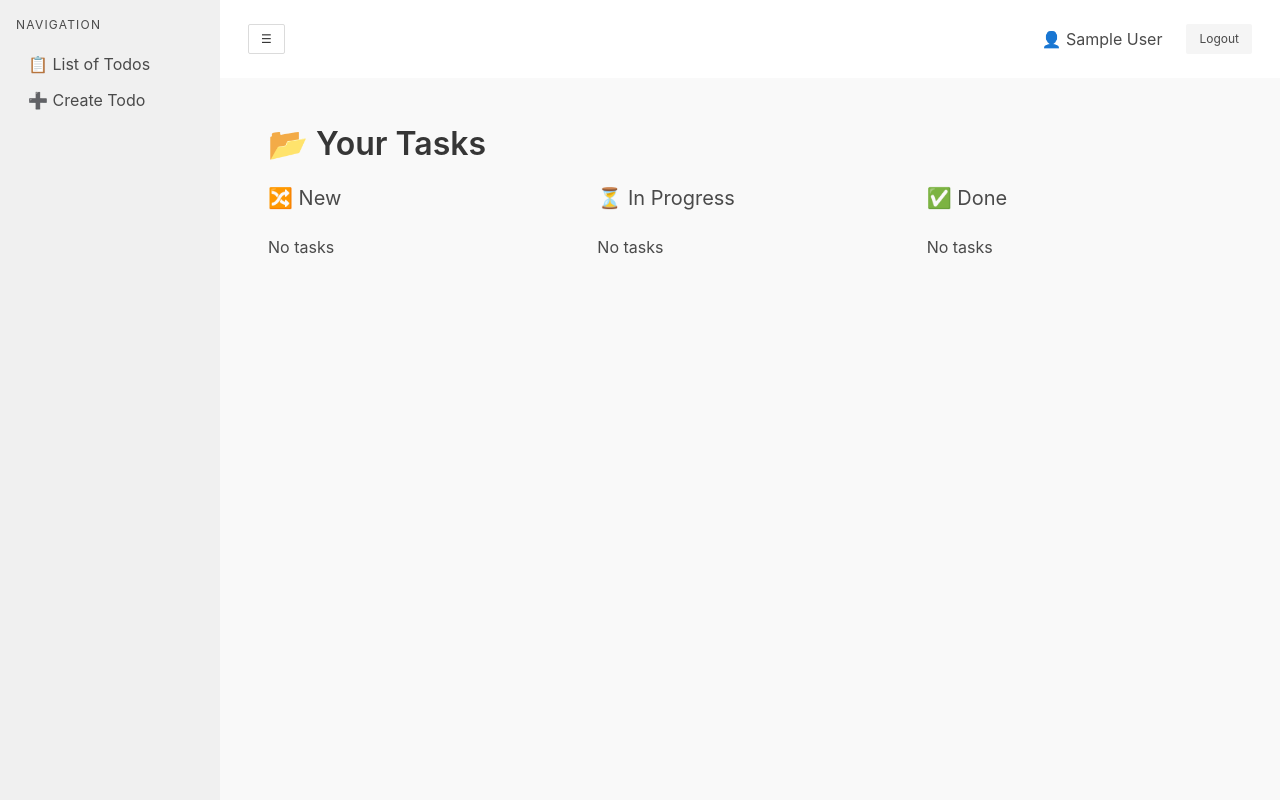
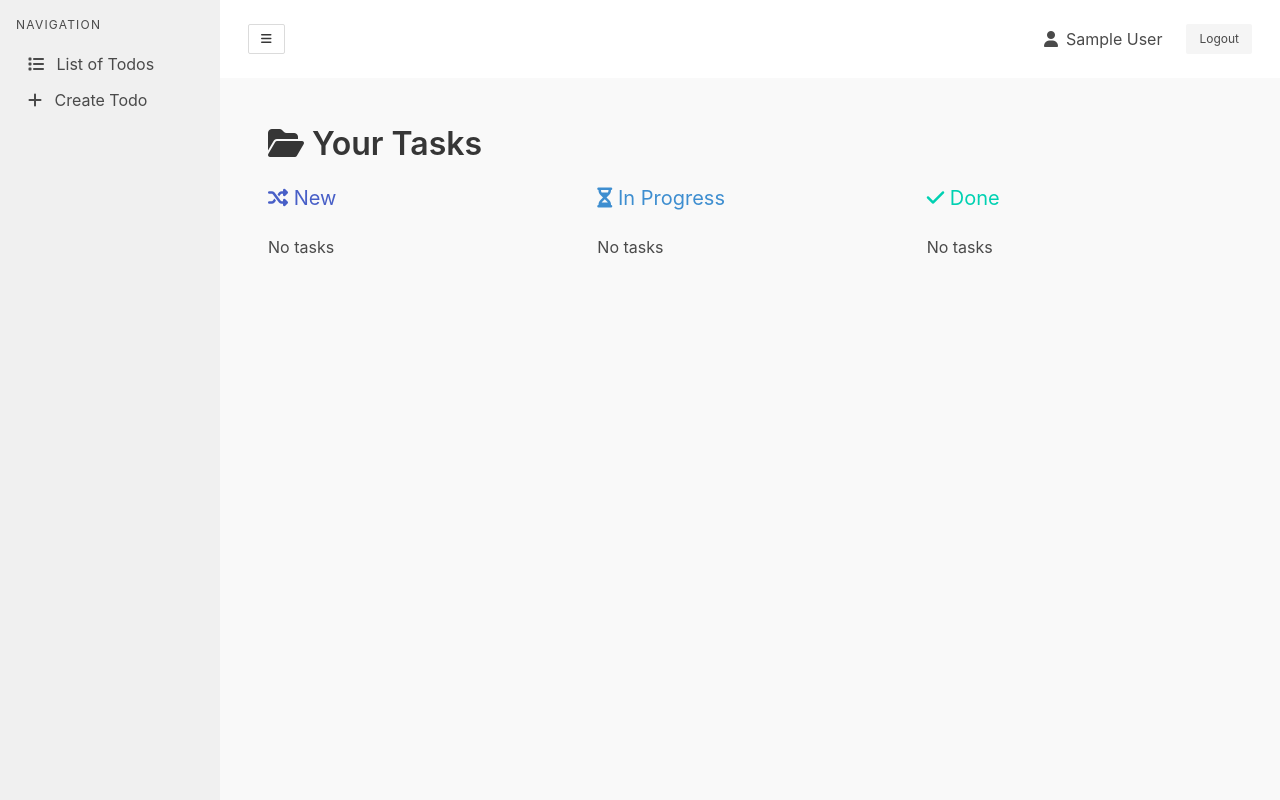
Before and after one commit to VolkovaKaterina/ai-todo-flask, a Flask app: page /todos in a window 1280 px wide. Run offline with Flask 3, Linux system fonts and the light colour scheme; the visitor is signed in with stand-in values (Sample User, id 1); data that the repository does not hold is empty; some libraries are stand-ins or nearby versions.

Commit message:
add fontawesom icons

```diff
--- a/app/templates/base.html
+++ b/app/templates/base.html
@@ -3,6 +3,7 @@
 <head>
   <title>{% block title %}AI ToDo{% endblock %}</title>
   <link rel="stylesheet" href="https://cdn.jsdelivr.net/npm/bulma@0.9.4/css/bulma.min.css">
+  <link rel="stylesheet" href="https://cdnjs.cloudflare.com/ajax/libs/font-awesome/6.5.0/css/all.min.css">
   {% block style %}{% endblock %}
   <meta name="viewport" content="width=device-width, initial-scale=1">
  <meta name="csrf-token" content="{{ csrf_token() }}">
--- a/app/templates/index.html
+++ b/app/templates/index.html
@@ -4,5 +4,5 @@
 
 {% block page_content %}
   <h1 class="title">Welcome, {{ current_user.name }}!</h1>
-  <p>This is your AI-powered ToDo dashboard. 🚀</p>
+  <p>This is your AI-powered ToDo dashboard.</p>
 {% endblock %}
--- a/app/templates/main_layout.html
+++ b/app/templates/main_layout.html
@@ -15,8 +15,16 @@
       <div class="p-4">
         <p class="menu-label has-text-grey-dark">Navigation</p>
         <ul class="menu-list">
-          <li><a href="{{ url_for('main.todos') }}">📋 List of Todos</a></li>
-          <li><a href="{{ url_for('main.create_todo') }}">➕ Create Todo</a></li>
+          <li><a href="{{ url_for('main.todos') }}">
+            <i class="fas fa-list"></i>
+            <span class="ml-2">List of Todos</span>
+          </a>
+          </li>
+          <li><a href="{{ url_for('main.create_todo') }}">
+            <i class="fas fa-plus"></i>
+            <span class="ml-2">Create Todo</span>
+            </a>
+          </li>
         </ul>
       </div>
     </aside>
@@ -26,11 +34,12 @@
       <!-- Header -->
       <nav class="navbar is-white p-4 flex" role="navigation">
         <div class="navbar-item">
-          <button class="button is-small" onclick="toggleSidebar()">☰</button>
+          <button class="button is-small" onclick="toggleSidebar()"><i class="fas fa-bars"></i></button>
         </div>
         <div class="navbar-menu is-active is-flex-grow-1 is-justify-content-flex-end is-align-items-center">
           <div class="navbar-item">
-            👤 {{ current_user.name }}
+            <i class="fas fa-user"></i>
+            <div class="ml-2">{{ current_user.name }}</div>
           </div>
           <div class="navbar-item">
             <a href="{{ url_for('main.logout') }}" class="button is-light is-small">Logout</a>
--- a/app/templates/todos.html
+++ b/app/templates/todos.html
@@ -8,15 +8,15 @@
 {% endblock %}
 
 {% block page_content %}
-<h1 class="title">📂 Your Tasks</h1>
+<h1 class="title"><i class="fas fa-folder-open"></i> Your Tasks</h1>
 
 <div class="columns">
   {% for status, tasks in [("NEW", new_tasks), ("IN_PROGRESS", in_progress_tasks), ("DONE", done_tasks)] %}
     <div class="column">
       <h2 class="subtitle">
-        {% if status == "NEW" %}🔀 New
-        {% elif status == "IN_PROGRESS" %}⏳ In Progress
-        {% else %}✅ Done
+        {% if status == "NEW" %} <div class="has-text-link"><i class="fas fa-random has-text-link"></i> New</div>
+        {% elif status == "IN_PROGRESS" %}<div class="has-text-info"><i class="fas fa-hourglass-half"></i> In Progress</div>
+        {% elif status == "DONE" %}<div class="has-text-primary"><i class="fas fa-check"></i> Done</div>
         {% endif %}
       </h2>
 
@@ -28,7 +28,8 @@
           {% if task.assistant_notes %}
             <div class="mt-2">
               <button class="button is-small is-link is-light" onclick="toggleAssistantNote({{ task.id }})">
-                💬 Show Assistant Note
+                <i class="fas fa-lightbulb"></i>
+                <span class="ml-2">Assistant Note</span>
               </button>
               <div id="assistant-note-{{ task.id }}" class="box has-background-light mt-1 is-hidden">
                 <strong>Assistant note:</strong>
@@ -45,7 +46,10 @@
               <button type="submit" class="button is-small is-danger is-light mr-2">Delete</button>
             </form>
 
-            <button class="button is-small is-primary is-light" onclick="askAssistant({{ task.id }})">🤖 Assistant</button>
+            <button class="button is-small is-primary is-light" onclick="askAssistant({{ task.id }})">
+              <i class="fas fa-robot"></i>
+              <span class="ml-2">Ask Assistant</span>
+             </button>
           </div>
 
           <!-- Assistant Modal -->
```
Also changed, not shown: README.md.
